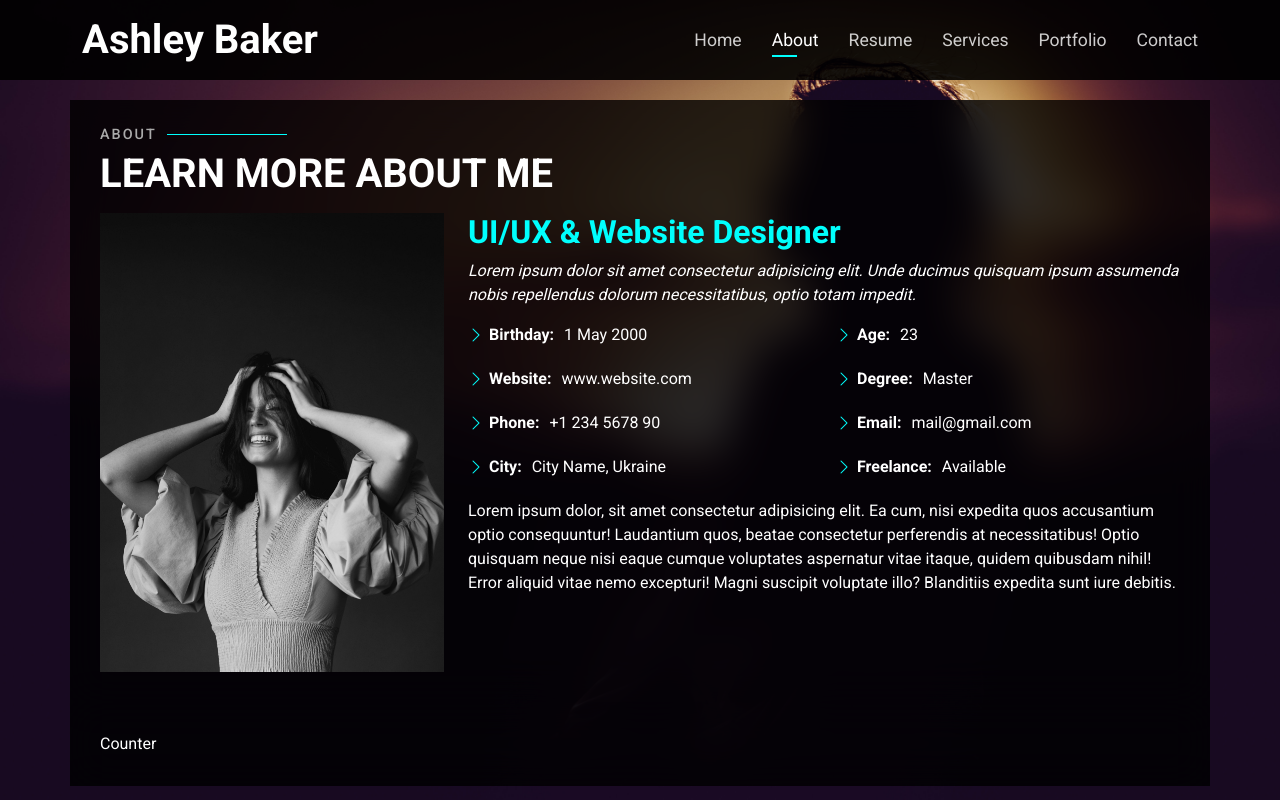
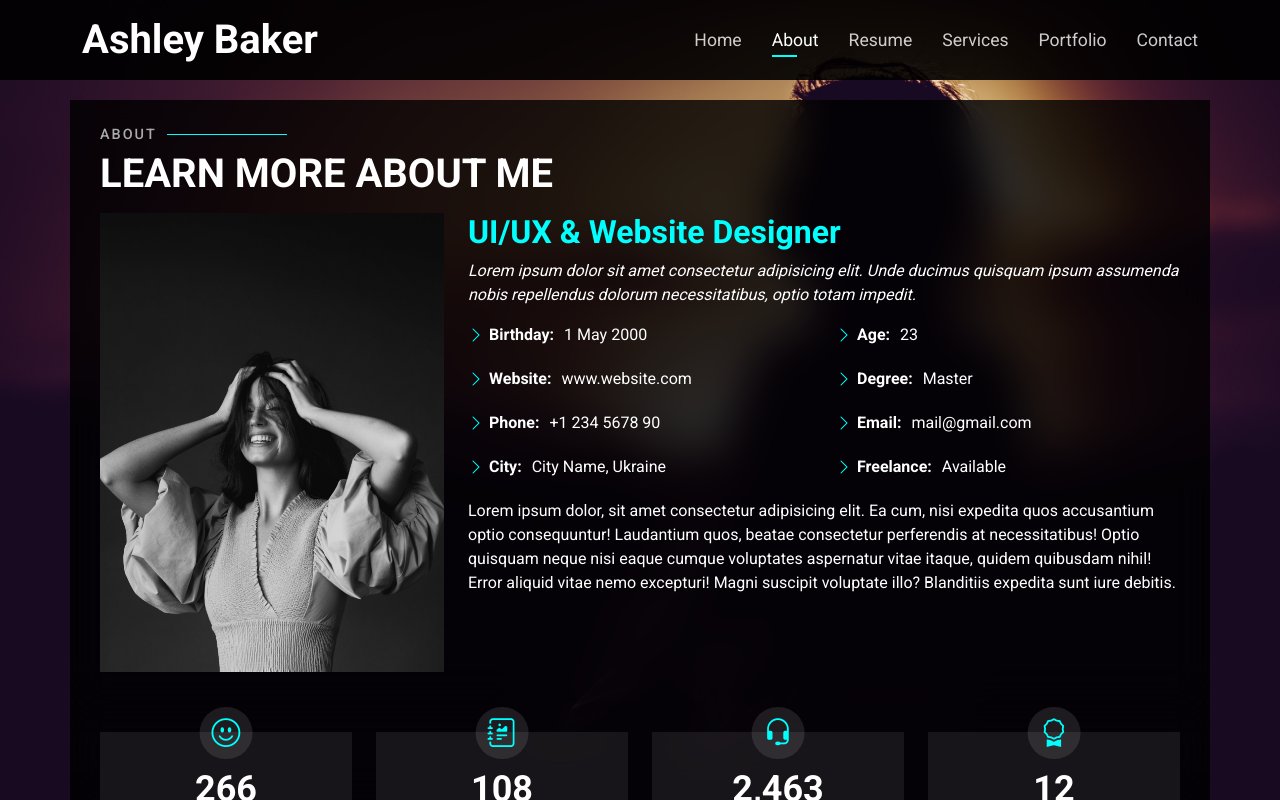
Before and after one commit to freetimezp/js-portfolio-32-web-dev, a React (Create React App) app: page / in a window 1280 px wide. Both pictures are taken after a click on the link "About". Built offline with nearby package versions, Linux system fonts and the light colour scheme.

Commit message:
06. js-portfolio-32-web-dev. Counter component.

```diff
--- a/src/App.js
+++ b/src/App.js
@@ -13,6 +13,8 @@ import Portfolio from './pages/Portfolio';
 import Contact from './pages/Contact';
 
 function App() {
+  const [aboutActive, setAboutActive] = useState(false);
+
   const homeRef = useRef();
   const aboutRef = useRef();
   const resumeRef = useRef();
@@ -68,8 +70,8 @@ function App() {
 
   return (
     <>
-      <Header reference={homeRef} sectionActive={handleSectionActive} />
-      <About reference={aboutRef} />
+      <Header reference={homeRef} sectionActive={handleSectionActive} aboutActive={setAboutActive} />
+      <About reference={aboutRef} aboutActive={aboutActive} />
       <Resume reference={resumeRef} />
       <Services reference={servicesRef} />
       <Portfolio reference={portfolioRef} />
--- a/src/components/Counter.css
+++ b/src/components/Counter.css
@@ -0,0 +1,38 @@
+.counts {
+    padding: 70px 0 60px;
+}
+
+.counts .count-box {
+    padding: 30px 30px 25px 30px;
+    width: 100%;
+    position: relative;
+    text-align: center;
+    background: rgba(255, 255, 255, .08);
+}
+
+.counts .count-box i {
+    position: absolute;
+    top: -25px;
+    left: 50%;
+    transform: translateX(-50%);
+    font-size: 1.8rem;
+    background: rgba(255, 255, 255, .1);
+    padding: 12px;
+    color: var(--primary);
+    border-radius: 50px;
+    line-height: 0;
+}
+
+.counts .count-box span {
+    font-size: 36px;
+    display: block;
+    font-weight: 600;
+    color: #fff;
+}
+
+.counts .count-box p {
+    padding: 0;
+    margin: 0;
+    font-family: 'Raleway', sans-serif;
+    font-size: 14px;
+}
--- a/src/components/Counter.jsx
+++ b/src/components/Counter.jsx
@@ -1,10 +1,19 @@
-import React from 'react';
+import React, { useState } from 'react';
 import './Counter.css';
 
-function Counter() {
+import counterData from '../data/counterData';
+import CounterItem from './CounterItem';
+
+function Counter({ active }) {
+    const [counters, setCounters] = useState(counterData);
+
     return (
         <div className='container counts'>
-            Counter
+            <div className="row">
+                {active && counters.map(counter => (
+                    <CounterItem item={counter} key={counter._id} />
+                ))}
+            </div>
         </div>
     );
 };
--- /dev/null
+++ b/src/components/CounterItem.jsx
@@ -0,0 +1,18 @@
+import React from 'react';
+import Countup from 'react-countup';
+
+function CounterItem({ item }) {
+    return (
+        <div className='col-lg-3 col-md-6'>
+            <div className='count-box'>
+                <i className={item.icon}></i>
+                <Countup end={item.end} duration={item.duration} />
+                <p>
+                    {item.name}
+                </p>
+            </div>
+        </div>
+    );
+};
+
+export default CounterItem;
--- a/src/components/Header.jsx
+++ b/src/components/Header.jsx
@@ -6,7 +6,7 @@ import navListData from '../data/navListData';
 import NavListItem from './NavListItem';
 import SocialLinksItem from './SocialLinksItem';
 
-function Header({ reference, sectionActive }) {
+function Header({ reference, sectionActive, aboutActive }) {
     const [navList, setNavList] = useState(navListData);
     const [header, setHeader] = useState(false);
 
@@ -16,6 +16,12 @@ function Header({ reference, sectionActive }) {
             setHeader(false);
         } else {
             setHeader(true);
+        }
+
+        if (target === 'about') {
+            aboutActive(true);
+        } else {
+            aboutActive(false);
         }
 
         const newNavList = navList.map(nav => {
--- a/src/pages/About.jsx
+++ b/src/pages/About.jsx
@@ -6,7 +6,7 @@ import profileImg from '../images/profile-img.jpg';
 import SectionTitle from '../components/SectionTitle';
 import Counter from '../components/Counter';
 
-function About({ reference }) {
+function About({ reference, aboutActive }) {
     return (
         <section id="about" className='about' ref={reference}>
             <div className="container about-me">
@@ -77,7 +77,7 @@ function About({ reference }) {
                 </div>
             </div>
 
-            <Counter />
+            <Counter active={aboutActive} />
         </section>
     );
 };
```
